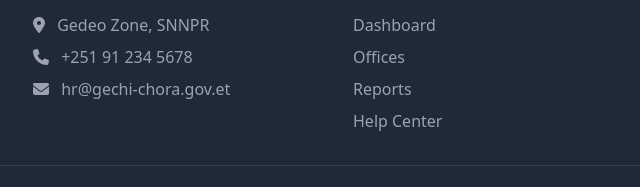
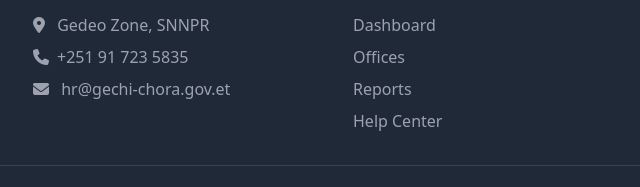
Before and after one commit to surafel142/Employees_HR_Data_Management_BD, a plain HTML site: page woreda.html in a window 1280 px wide. Shown: the part 1564-1751 px from the top of the page, 303-943 px from the left. Drawn offline with nearby package versions, Linux system fonts and the light colour scheme.

Commit message:
Update woreda.html call

```diff
--- a/woreda.html
+++ b/woreda.html
@@ -630,7 +630,7 @@
                     <div>
                         <h3 class="text-lg font-bold mb-4">Contact</h3>
                         <p class="text-gray-400 mb-2"><i class="fas fa-map-marker-alt mr-2"></i> Gedeo Zone, SNNPR</p>
-                        <p class="text-gray-400 mb-2"><i class="fas fa-phone mr-2"></i> +251 91 234 5678</p>
+                        <p class="text-gray-400 mb-2"><i class="fas fa-phone mr-2"></i>+251 91 723 5835</p>
                         <p class="text-gray-400"><i class="fas fa-envelope mr-2"></i> hr@gechi-chora.gov.et</p>
                     </div>
 
```
